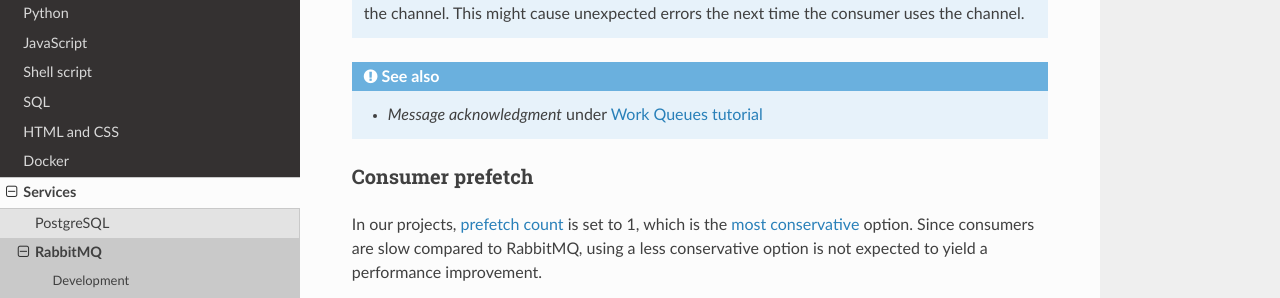
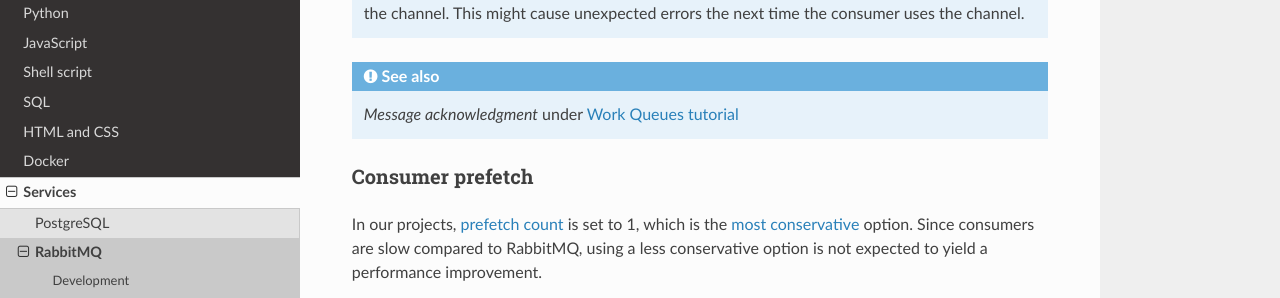
Before and after one commit to open-contracting/software-development-handbook, a Sphinx documentation site: the page built from docs/services/rabbitmq.rst, in a window 1280 px wide and 900 px high, scrolled down 2266 px. Shown: the part 152-450 px from the top of the window. Built offline with Sphinx 7.4.7 and the Read the Docs theme 2.0.0, drawn with Linux system fonts in a browser that asks for light colours.

Commit message:
docs: Tiny edits

```diff
--- a/docs/github/developers.rst
+++ b/docs/github/developers.rst
@@ -3,7 +3,7 @@ For developers
 
 .. seealso::
 
-   :doc:`Git guidance<../git/index>`
+   :doc:`Git guide<../git/index>`
 
 Assign issues
 -------------
--- a/docs/services/rabbitmq.rst
+++ b/docs/services/rabbitmq.rst
@@ -81,7 +81,7 @@ In some cases, a message is acknowledged once a point-of-no-return is reached, *
 
 .. seealso::
 
-   -  *Message acknowledgment* under `Work Queues tutorial <https://www.rabbitmq.com/tutorials/tutorial-two-python.html>`__
+   *Message acknowledgment* under `Work Queues tutorial <https://www.rabbitmq.com/tutorials/tutorial-two-python.html>`__
 
 .. https://github.com/open-contracting/data-registry/issues/140
 
```
